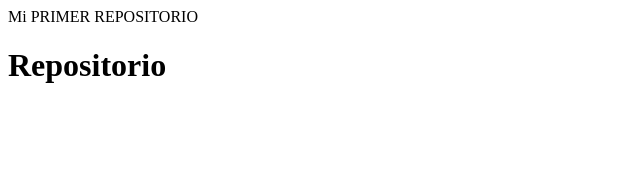
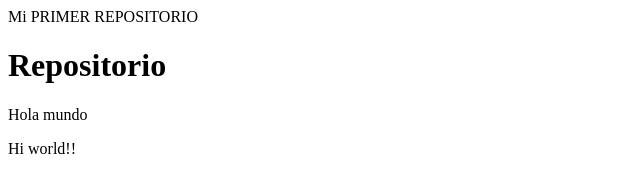
Before and after one commit to Joss248/MiprimerRepositorio410, a plain HTML site: page index.html in a window 1280 px wide. Shown: the whole page, without its empty margins (0-640 px from the left). Drawn offline with Linux system fonts and the light colour scheme.

Commit message:
modificacion del index-mi segundo commit

```diff
--- a/index.html
+++ b/index.html
@@ -5,5 +5,7 @@
 </head>
 <body>
         <h1>Repositorio</h1>
+        <p>Hola mundo</p>
+        <p>Hi world!!</p>
 </body>
 </html>
```
